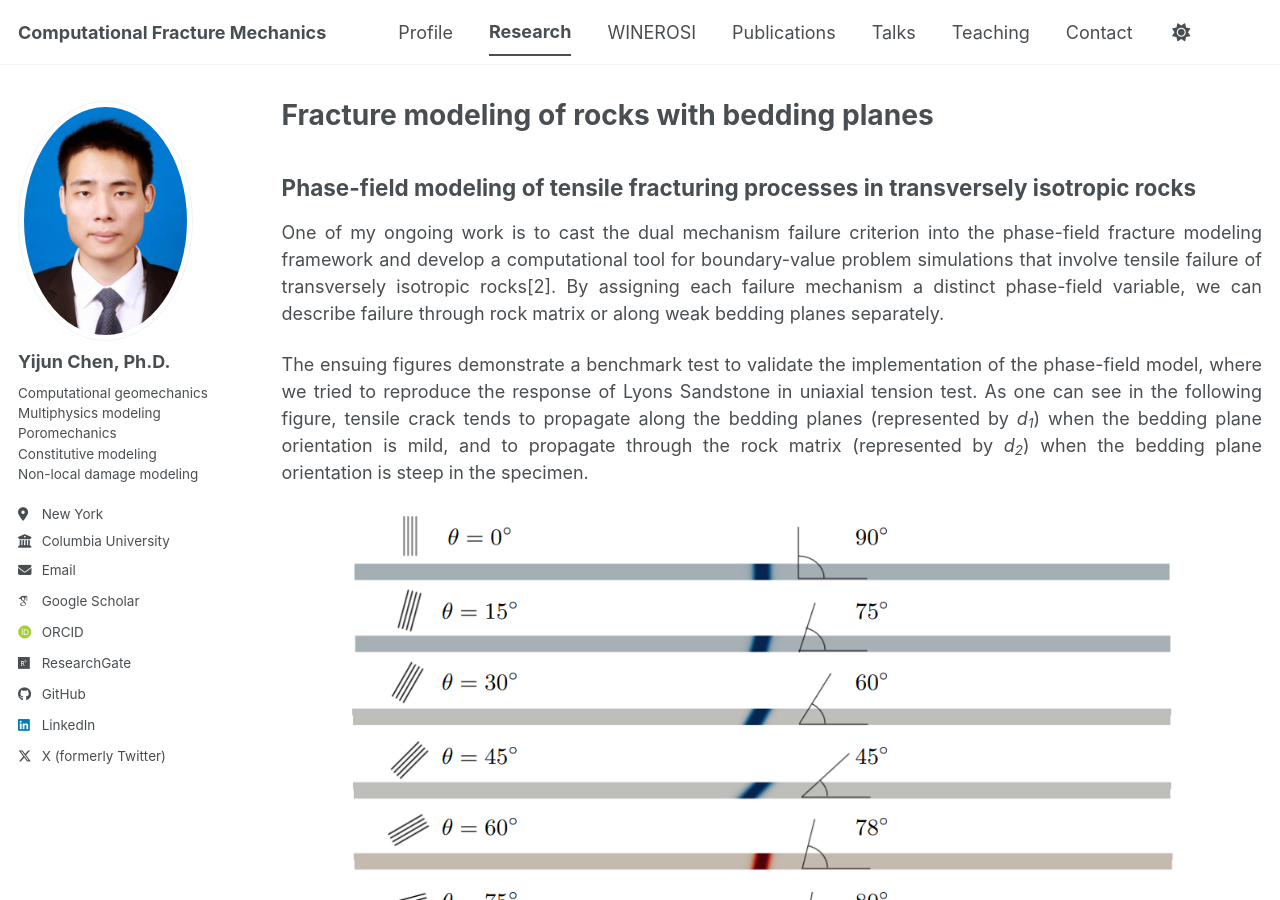
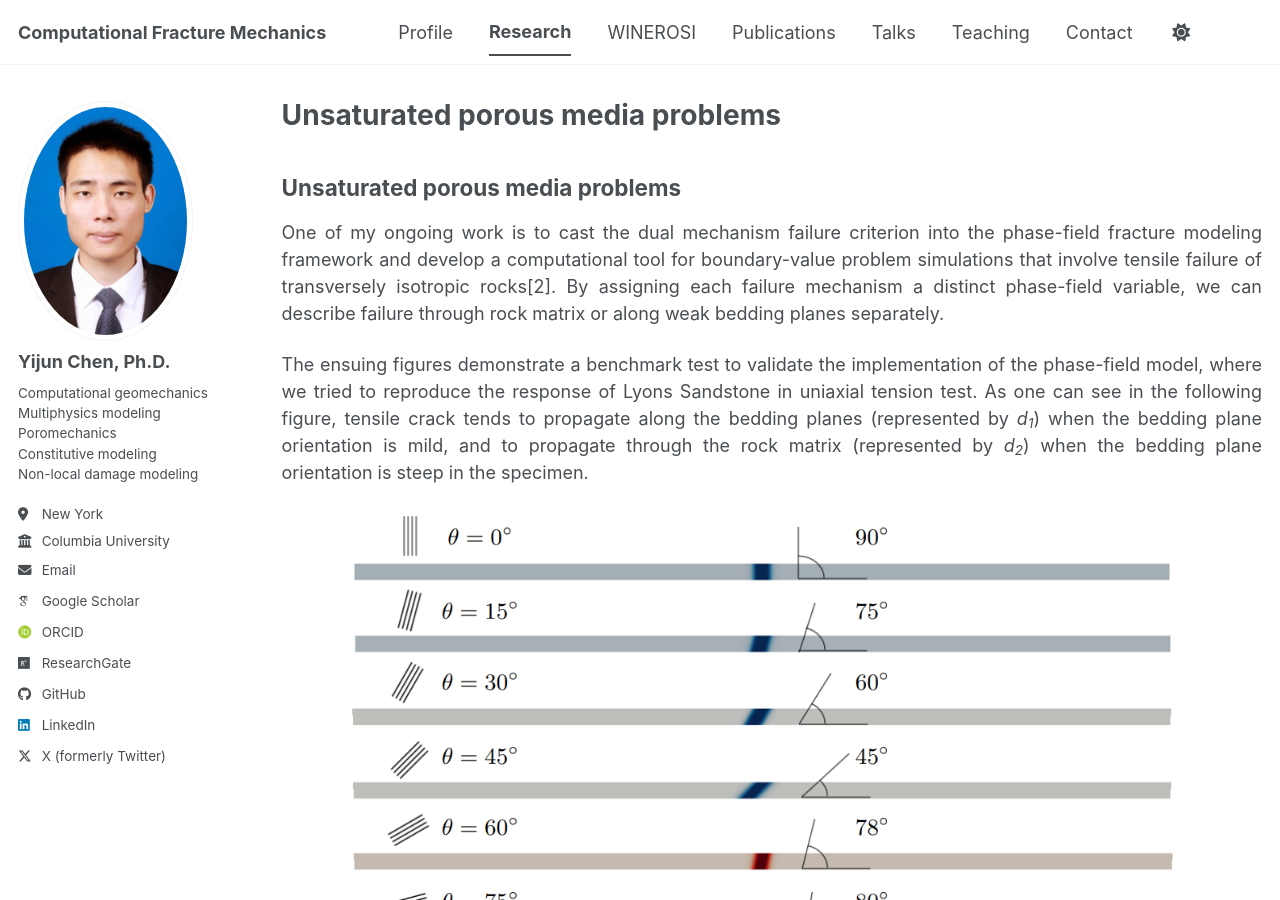
Before and after one commit to chenhhu/chenhhu.github.io, a Jekyll site: the page built from _pages/unsaturated.md, in a window 1280 px wide and 900 px high. Built offline with Jekyll 4.4.1, drawn with Linux system fonts in a browser that asks for light colours; some web fonts are replaced; a script bundle is joined from its source files by our own code; library files that are not in the unit come from our copies.

Commit message:
Update and rename fracture_modeling.md to unsaturated.md

```diff
--- a/_pages/fracture_modeling.md
+++ b/_pages/unsaturated.md
@@ -1,11 +1,11 @@
 ---
 layout: archive
-title: "Fracture modeling of rocks with bedding planes"
+title: "Unsaturated porous media problems"
 collection: research
-permalink: /research/fracture-modeling/
+permalink: /research/unsaturated/
 ---
 
-## Phase-field modeling of tensile fracturing processes in transversely isotropic rocks
+## Unsaturated porous media problems
 <p align="justify">
 One of my ongoing work is to cast the dual mechanism failure criterion into the phase-field fracture modeling framework and develop a computational tool for boundary-value problem simulations that involve tensile failure of transversely isotropic rocks[2]. By assigning each failure mechanism a distinct phase-field variable, we can describe failure through rock matrix or along weak bedding planes separately.
 </p>
```
